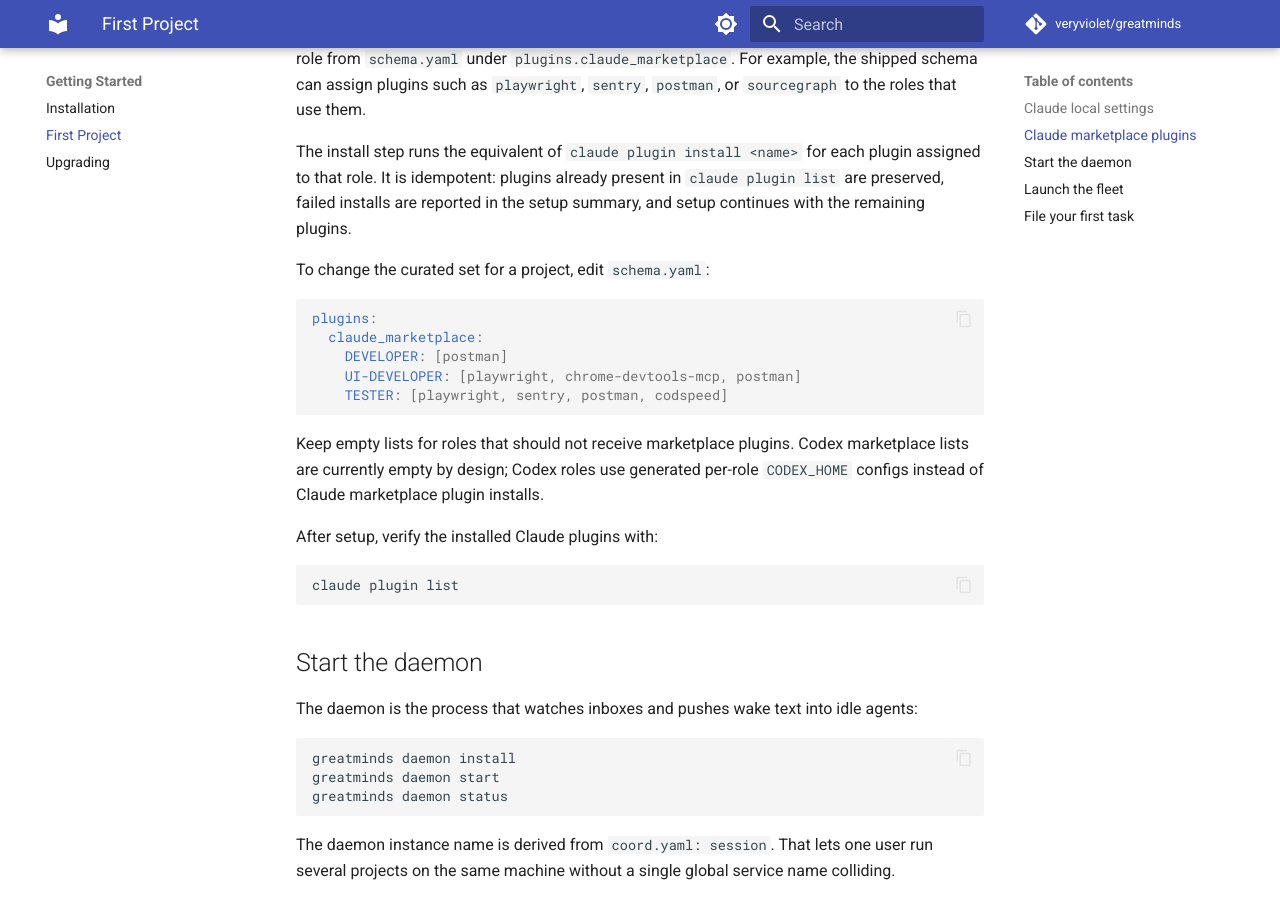
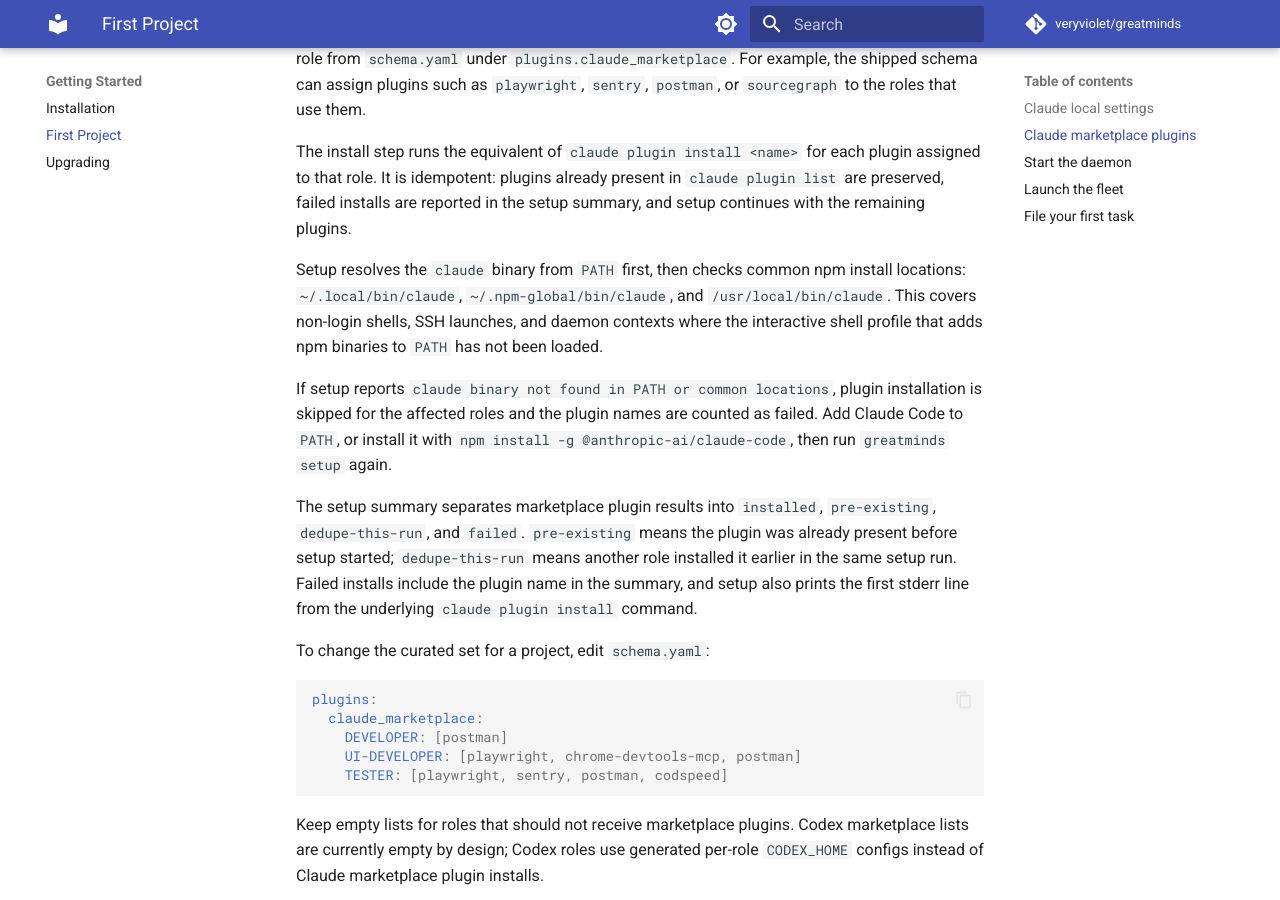
Before and after one commit to veryviolet/greatminds, an MkDocs documentation site: the page built from docs/getting-started/first-project.md, in a window 1280 px wide and 900 px high, scrolled down 896 px. Built offline with MkDocs 1.6.1 and Material for MkDocs 9.7.7, drawn with Linux system fonts in a browser that asks for light colours; comment, search, counter and statistics services are not loaded.

Commit message:
docs(0217): document 0203 claude PATH resolution + plugin-install diagnostics
0203 verified at 088b322. Adds three paragraphs to the existing
"Claude marketplace plugins" section in first-project.md:

- PATH resolution order: PATH → ~/.local/bin/claude →
  ~/.npm-global/bin/claude → /usr/local/bin/claude. Calls out the
  ssh non-login / daemon contexts where the interactive shell
  profile that adds npm binaries to PATH has not been loaded.
- "claude binary not found in PATH or common locations" failure
  recovery; affected plugins counted as failed.
- Summary categories: installed / pre-existing / dedupe-this-run /
  failed, with definitions for the two non-obvious labels and the
  "first stderr line" failure-print behavior.

```diff
--- a/docs/getting-started/first-project.md
+++ b/docs/getting-started/first-project.md
@@ -42,6 +42,24 @@
 plugin assigned to that role. It is idempotent: plugins already present in
 `claude plugin list` are preserved, failed installs are reported in the setup
 summary, and setup continues with the remaining plugins.
+
+Setup resolves the `claude` binary from `PATH` first, then checks common npm
+install locations: `~/.local/bin/claude`, `~/.npm-global/bin/claude`, and
+`/usr/local/bin/claude`. This covers non-login shells, SSH launches, and daemon
+contexts where the interactive shell profile that adds npm binaries to `PATH`
+has not been loaded.
+
+If setup reports `claude binary not found in PATH or common locations`, plugin
+installation is skipped for the affected roles and the plugin names are counted
+as failed. Add Claude Code to `PATH`, or install it with
+`npm install -g @anthropic-ai/claude-code`, then run `greatminds setup` again.
+
+The setup summary separates marketplace plugin results into `installed`,
+`pre-existing`, `dedupe-this-run`, and `failed`. `pre-existing` means the plugin
+was already present before setup started; `dedupe-this-run` means another role
+installed it earlier in the same setup run. Failed installs include the plugin
+name in the summary, and setup also prints the first stderr line from the
+underlying `claude plugin install` command.
 
 To change the curated set for a project, edit `schema.yaml`:
 
```
